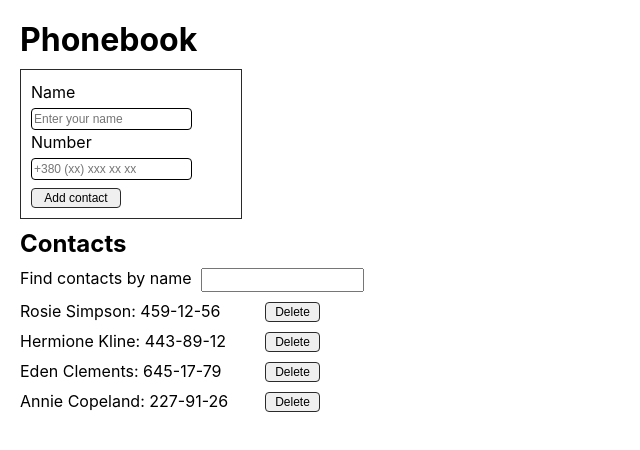
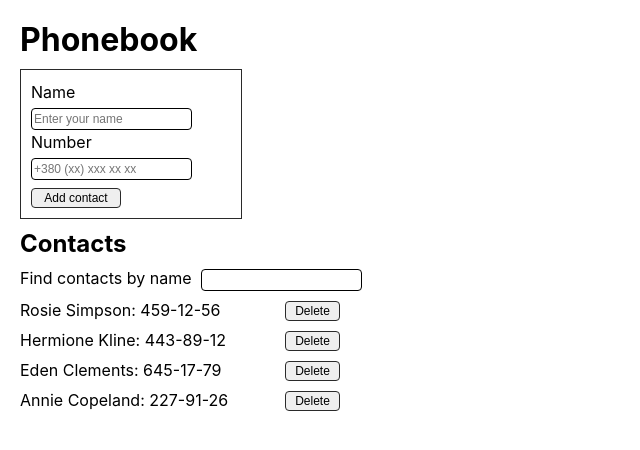
Before and after one commit to Chystiakov73Viktor/goit-react-hw-02-phonebook, a React (Create React App) app: page / in a window 1280 px wide. Shown: the top 450 px of the page, without its empty margins (0-640 px from the left). Built offline with nearby package versions, Linux system fonts and the light colour scheme.

Commit message:
add styles

```diff
--- a/src/components/ContactList/ContactList.module.css
+++ b/src/components/ContactList/ContactList.module.css
@@ -2,7 +2,7 @@
   display: flex;
   flex-direction: column;
   margin-left: 20px;
-  width: 300px;
+  width: 320px;
 }
 .item {
   display: flex;
--- a/src/components/Filter/Filter.module.css
+++ b/src/components/Filter/Filter.module.css
@@ -6,4 +6,6 @@
   margin-left: 10px;
   font-size: 12px;
   line-height: 1.5;
+  border: 1px solid #000;
+  border-radius: 4px;
 }
```
